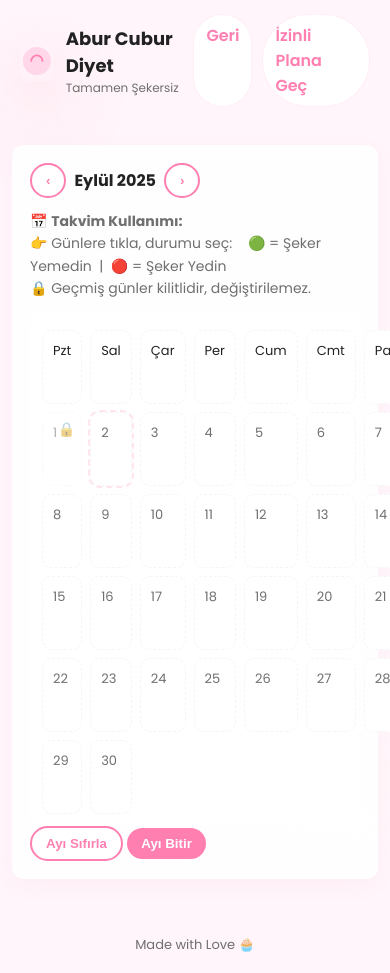
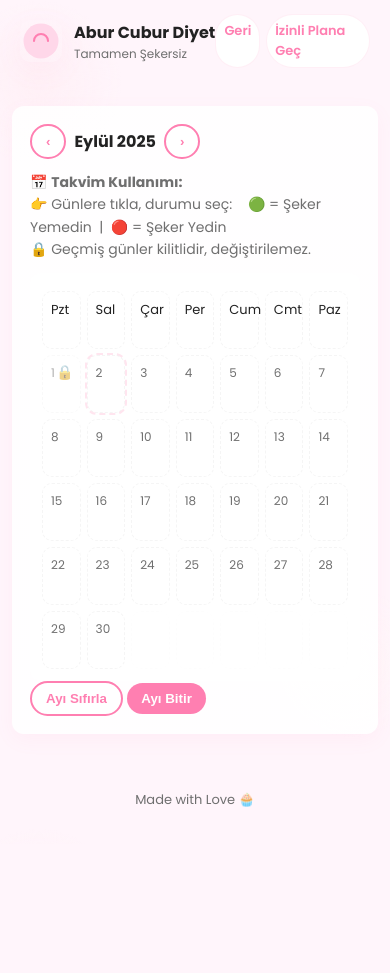
Before and after one commit to mehmetozkaya1/Cute-junk-food-a-website, a plain HTML site: page saf.html in a window 390 px wide. After the commit the page ends 844 px from the top, so only its background shows below. Drawn offline with Linux system fonts and the light colour scheme.

Commit message:
Responsive changes

```diff
--- a/css/style.css
+++ b/css/style.css
@@ -47,7 +47,7 @@ body {
 }
 
 /* -------- Genel Layout -------- */
-.container { max-width: 1000px; margin: 12px auto; padding: 12px; }
+.container { max-width: 1000px; width: 100%; margin: 12px auto; overflow-x: hidden; padding: 12px; }
 .panel {
   background: linear-gradient(180deg, rgba(255,255,255,0.9), rgba(255,255,255,0.95));
   padding: 18px;
@@ -95,11 +95,12 @@ body {
 /* -------- Takvim -------- */
 .calendar-grid {
   display: grid;
-  grid-template-columns: repeat(7,1fr);
+  grid-template-columns: repeat(7, minmax(0, 1fr));
   gap: 8px;
   margin-top: 6px;
 }
 .day {
+  min-width: 0;
   position: relative;
   padding: 10px;
   border-radius: 10px;
@@ -344,3 +345,22 @@ body {
   .calendar-grid { grid-template-columns: repeat(7,1fr); font-size: 13px; }
   .plan-card { flex-direction: row; }
 }
+
+@media (max-width:420px) {
+  .calendar-grid {
+    gap: 6px;
+  }
+  .day {
+    padding: 8px;
+    min-height: 58px;
+    font-size: 13px;
+  }
+  .day .date { font-size: 12px; }
+  .day .meta  { font-size: 11px; right:6px; bottom:6px; }
+
+  .brand h1 { font-size: 16px; white-space: nowrap; overflow: hidden; text-overflow: ellipsis; }
+  .nav-link { padding: 6px 8px; font-size: 13px; }
+  .navbar { gap: 6px; }
+
+  .month-actions { gap: 8px; flex-wrap: wrap; }
+}
```
